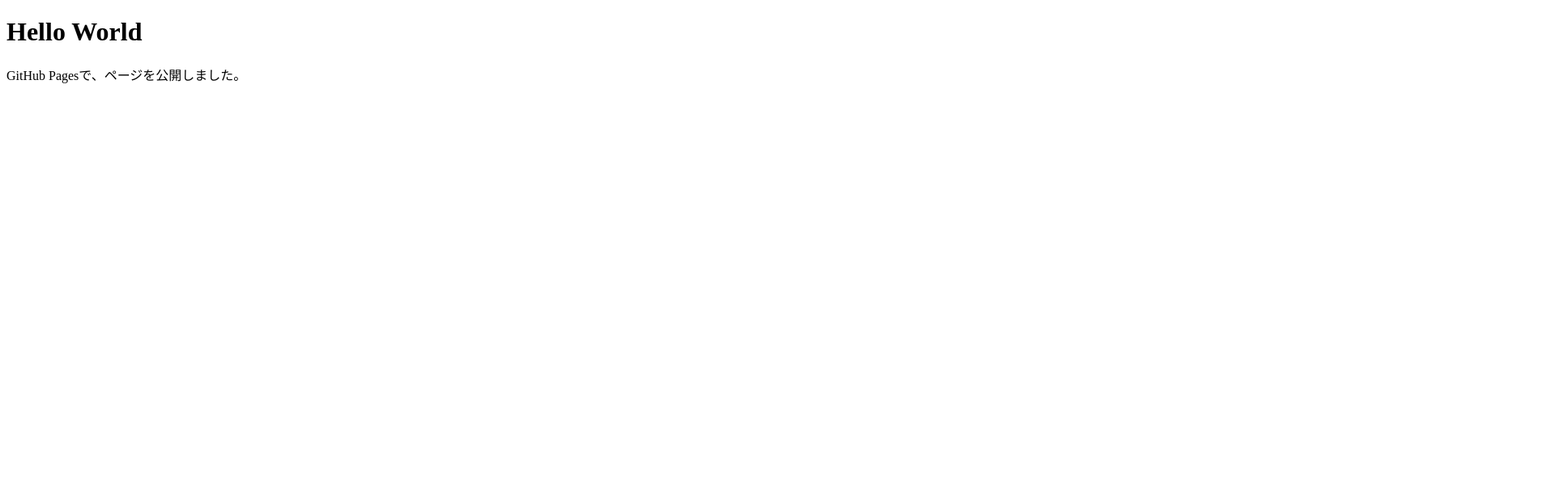
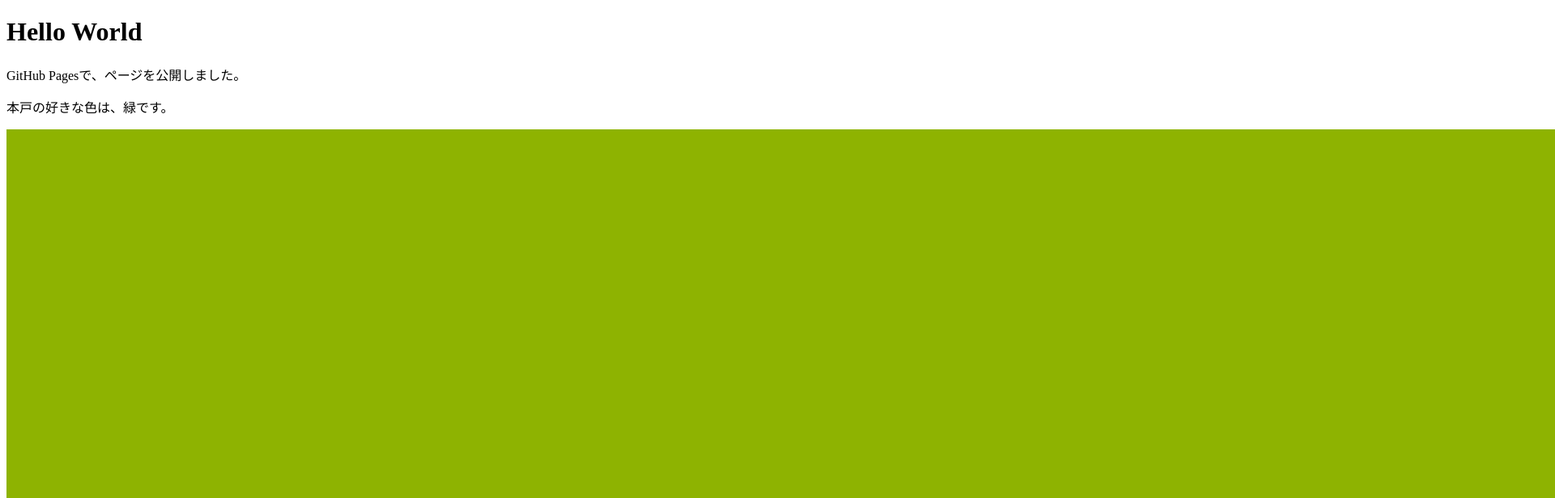
Before and after one commit to Manymany510/kadai-githubpages, a plain HTML site: page index.html in a window 1280 px wide. Shown: the top 616 px of the page at 81% size, 1920 px wide, since content can reach past the window. Drawn offline with Linux system fonts and the light colour scheme.

Commit message:
add green

```diff
--- a/index.html
+++ b/index.html
@@ -1,7 +1,9 @@
 <!DOCTYPE html>
 <html>
-<body>
-<h1>Hello World</h1>
-<p>GitHub Pagesで、ページを公開しました。</p>
-</body>
+    <body>
+        <h1>Hello World</h1>
+        <p>GitHub Pagesで、ページを公開しました。</p>
+        <p>本戸の好きな色は、緑です。</p>
+        <img src="green.jpg" alt="green color image">
+    </body>
 </html>
```
Also changed, not shown: green.jpg (added).
